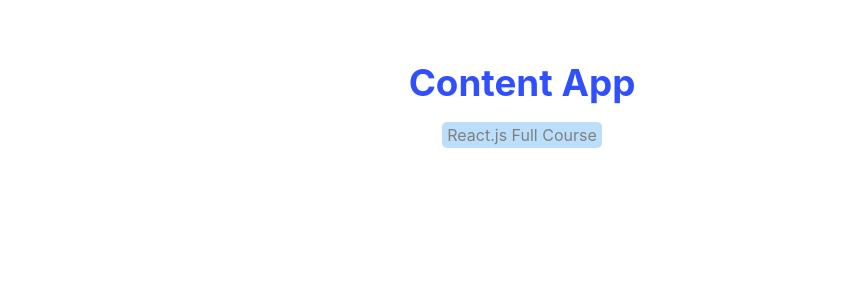
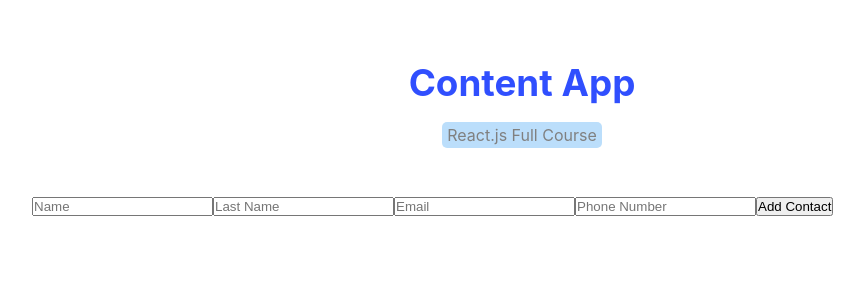
Before and after one commit to zenc-VSC/ali-hamidzadeh_week14, a React (Vite) app: page / in a window 1280 px wide. Shown: the top 300 px of the page, without its empty margins (118-982 px from the left). Built offline with nearby package versions, Linux system fonts and the light colour scheme.

Commit message:
add contact components

```diff
--- a/src/App.jsx
+++ b/src/App.jsx
@@ -1,11 +1,13 @@
 import React from "react";
 import "./global.css";
 import Header from "./components/Header.jsx";
+import Contacts from "./components/Contacts.jsx";
 
 function App() {
   return (
     <>
       <Header />
+      <Contacts />
     </>
   );
 }
--- /dev/null
+++ b/src/components/Contacts.jsx
@@ -0,0 +1,66 @@
+import React, { useState } from "react";
+function Contacts() {
+  const [contacts, setContacts] = useState([]);
+  const [contact, setContact] = useState({
+    name: "",
+    lastName: "",
+    email: "",
+    phone: "",
+  });
+
+  const changeHandler = (event) => {
+    const name = event.target.name;
+    const value = event.target.value;
+    setContact((contact) => ({
+      ...contact,
+      [name]: value,
+    }));
+  };
+  const addHandler = () => {
+    setContacts((contacts) => [...contacts, contact]);
+    setContact({
+      name: "",
+      lastName: "",
+      email: "",
+      phone: "",
+    });
+    console.log(contacts);
+  };
+  return (
+    <div>
+      <div>
+        <input
+          type="text"
+          placeholder="Name"
+          name="name"
+          value={contact.name}
+          onChange={changeHandler}
+        />
+        <input
+          type="text"
+          placeholder="Last Name"
+          name="lastName"
+          value={contact.lastName}
+          onChange={changeHandler}
+        />
+        <input
+          type="email"
+          placeholder="Email"
+          name="email"
+          value={contact.email}
+          onChange={changeHandler}
+        />
+        <input
+          type="phone"
+          placeholder="Phone Number"
+          name="phone"
+          value={contact.phone}
+          onChange={changeHandler}
+        />
+        <button onClick={addHandler}>Add Contact</button>
+      </div>
+    </div>
+  );
+}
+
+export default Contacts;
```
